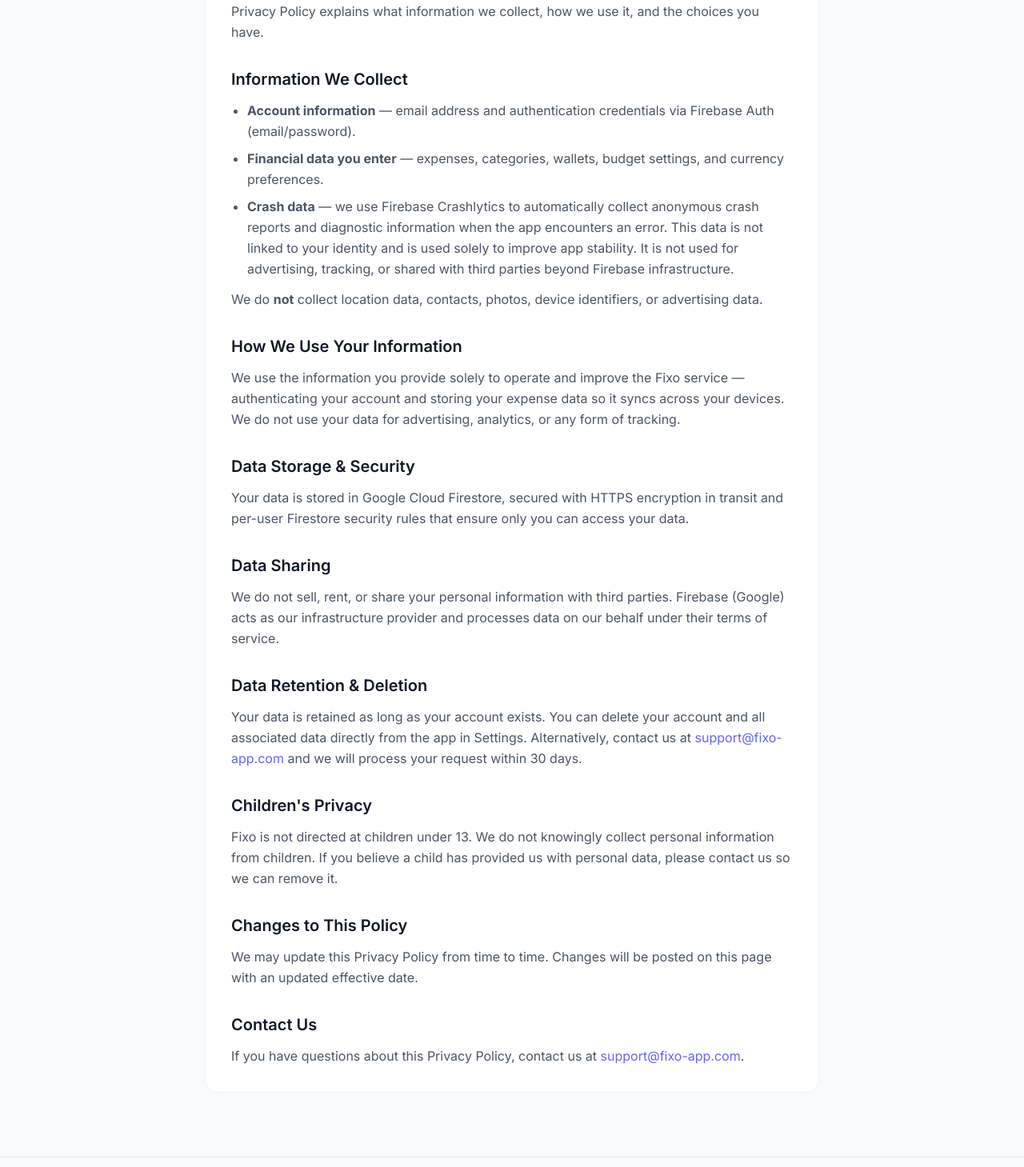
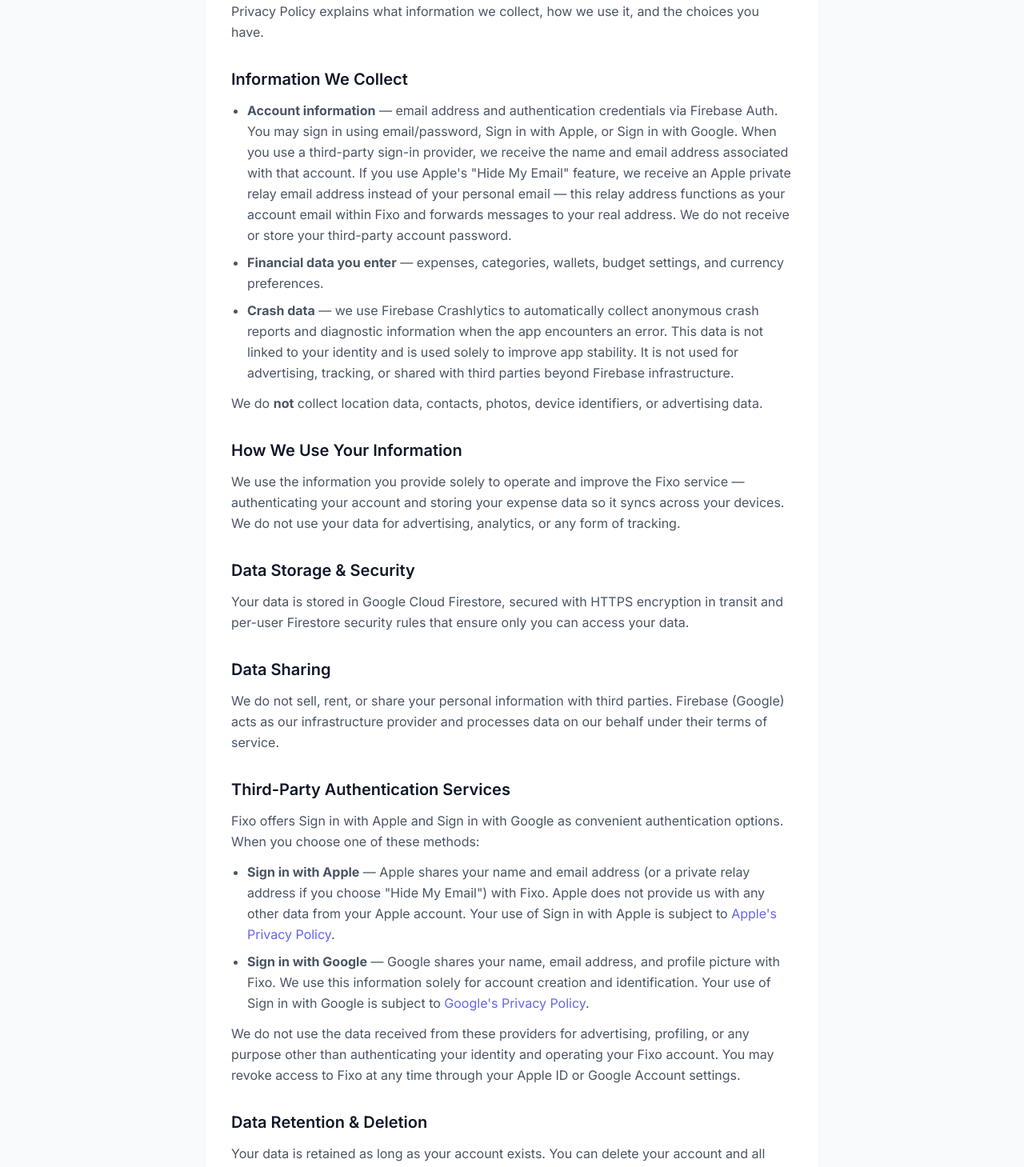
Before and after one commit to fixo-app-com/web, a React (Vite) app: page /privacy in a window 1280 px wide. Shown: the part 322-1781 px from the top of the page at 80% size. Built offline with nearby package versions, Linux system fonts and the light colour scheme.

Commit message:
update policies

```diff
--- a/src/pages/PrivacyPolicyPage.tsx
+++ b/src/pages/PrivacyPolicyPage.tsx
@@ -11,7 +11,7 @@
         <div className="bg-white rounded-2xl border border-gray-100 p-8">
           <h1 className="text-3xl font-bold mb-2">Privacy Policy</h1>
           <p className="text-sm text-gray-400 mb-8">
-            Effective date: March 1, 2026
+            Effective date: March 5, 2026
           </p>
 
           <section className="mb-8">
@@ -30,7 +30,15 @@
             <ul className="list-disc pl-5 text-gray-600 leading-relaxed space-y-2">
               <li>
                 <strong>Account information</strong> — email address and
-                authentication credentials via Firebase Auth (email/password).
+                authentication credentials via Firebase Auth. You may sign in
+                using email/password, Sign in with Apple, or Sign in with
+                Google. When you use a third-party sign-in provider, we
+                receive the name and email address associated with that
+                account. If you use Apple's "Hide My Email" feature, we
+                receive an Apple private relay email address instead of your
+                personal email — this relay address functions as your account
+                email within Fixo and forwards messages to your real address.
+                We do not receive or store your third-party account password.
               </li>
               <li>
                 <strong>Financial data you enter</strong> — expenses,
@@ -86,6 +94,57 @@
 
           <section className="mb-8">
             <h2 className="text-xl font-semibold mb-3">
+              Third-Party Authentication Services
+            </h2>
+            <p className="text-gray-600 leading-relaxed mb-3">
+              Fixo offers Sign in with Apple and Sign in with Google as
+              convenient authentication options. When you choose one of these
+              methods:
+            </p>
+            <ul className="list-disc pl-5 text-gray-600 leading-relaxed space-y-2">
+              <li>
+                <strong>Sign in with Apple</strong> — Apple shares your name
+                and email address (or a private relay address if you choose
+                "Hide My Email") with Fixo. Apple does not provide us with any
+                other data from your Apple account. Your use of Sign in with
+                Apple is subject to{" "}
+                <a
+                  href="https://www.apple.com/legal/privacy/"
+                  target="_blank"
+                  rel="noopener noreferrer"
+                  className="text-fixo-500 hover:underline"
+                >
+                  Apple's Privacy Policy
+                </a>
+                .
+              </li>
+              <li>
+                <strong>Sign in with Google</strong> — Google shares your name,
+                email address, and profile picture with Fixo. We use this
+                information solely for account creation and identification. Your
+                use of Sign in with Google is subject to{" "}
+                <a
+                  href="https://policies.google.com/privacy"
+                  target="_blank"
+                  rel="noopener noreferrer"
+                  className="text-fixo-500 hover:underline"
+                >
+                  Google's Privacy Policy
+                </a>
+                .
+              </li>
+            </ul>
+            <p className="text-gray-600 leading-relaxed mt-3">
+              We do not use the data received from these providers for
+              advertising, profiling, or any purpose other than authenticating
+              your identity and operating your Fixo account. You may revoke
+              access to Fixo at any time through your Apple ID or Google
+              Account settings.
+            </p>
+          </section>
+
+          <section className="mb-8">
+            <h2 className="text-xl font-semibold mb-3">
               Data Retention &amp; Deletion
             </h2>
             <p className="text-gray-600 leading-relaxed">
@@ -98,7 +157,10 @@
               >
                 support@fixo-app.com
               </a>{" "}
-              and we will process your request within 30 days.
+              and we will process your request within 30 days. If you signed up
+              via Apple or Google, deleting your Fixo account also removes all
+              data we hold — you may additionally revoke Fixo's access from
+              your Apple ID or Google Account settings.
             </p>
           </section>
 
--- a/src/pages/SupportPage.tsx
+++ b/src/pages/SupportPage.tsx
@@ -27,17 +27,72 @@
           </section>
 
           <section className="mb-8">
+            <h2 className="text-xl font-semibold mb-3">
+              Signing In with Apple or Google
+            </h2>
+            <p className="text-gray-600 leading-relaxed mb-3">
+              Fixo supports Sign in with Apple and Sign in with Google for
+              fast, secure account creation. Here are some things to keep in
+              mind:
+            </p>
+            <ul className="list-disc pl-5 text-gray-600 leading-relaxed space-y-2">
+              <li>
+                <strong>Apple "Hide My Email"</strong> — if you chose to hide
+                your email during Apple sign-in, Fixo receives a unique private
+                relay address (e.g. abc123@privaterelay.appleid.com). All our
+                emails will be sent to this relay and forwarded to your real
+                inbox by Apple. You can manage relay addresses in{" "}
+                <strong>Settings &gt; Apple ID &gt; Sign-In &amp; Security &gt;
+                  Hide My Email</strong> on your Apple device.
+              </li>
+              <li>
+                <strong>Google account</strong> — we receive your name, email,
+                and profile picture from Google, used solely to create and
+                identify your Fixo account.
+              </li>
+              <li>
+                <strong>Switching sign-in methods</strong> — your account is
+                linked to the method you used to sign up. If you need to change
+                your sign-in method, contact us at{" "}
+                <a
+                  href="mailto:support@fixo-app.com"
+                  className="text-fixo-500 hover:underline"
+                >
+                  support@fixo-app.com
+                </a>
+                .
+              </li>
+            </ul>
+          </section>
+
+          <section className="mb-8">
             <h2 className="text-xl font-semibold mb-3">Account Deletion</h2>
-            <p className="text-gray-600 leading-relaxed">
-              To delete your account and all associated data, email{" "}
+            <p className="text-gray-600 leading-relaxed mb-3">
+              You can delete your account and all associated data directly from
+              the app in <strong>Settings</strong>. Alternatively, email{" "}
               <a
                 href="mailto:support@fixo-app.com"
                 className="text-fixo-500 hover:underline"
               >
                 support@fixo-app.com
               </a>{" "}
-              with the email address linked to your account. We will process
+              with the email address linked to your account and we will process
               your request within 30 days.
+            </p>
+            <p className="text-gray-600 leading-relaxed">
+              If you signed up with Apple or Google, we also recommend revoking
+              Fixo's access from your Apple ID settings (
+              <strong>Settings &gt; Apple ID &gt; Sign-In &amp; Security &gt;
+                Sign in with Apple</strong>) or your{" "}
+              <a
+                href="https://myaccount.google.com/permissions"
+                target="_blank"
+                rel="noopener noreferrer"
+                className="text-fixo-500 hover:underline"
+              >
+                Google Account permissions
+              </a>
+              .
             </p>
           </section>
 
@@ -47,6 +102,10 @@
               To learn how we handle your data, read our{" "}
               <Link to="/privacy" className="text-fixo-500 hover:underline">
                 Privacy Policy
+              </Link>{" "}
+              and{" "}
+              <Link to="/terms" className="text-fixo-500 hover:underline">
+                Terms of Service
               </Link>
               .
             </p>
--- a/src/pages/TermsOfServicePage.tsx
+++ b/src/pages/TermsOfServicePage.tsx
@@ -12,7 +12,7 @@
         <div className="bg-white rounded-2xl border border-gray-100 p-8">
           <h1 className="text-3xl font-bold mb-2">Terms of Service</h1>
           <p className="text-sm text-gray-400 mb-8">
-            Effective date: February 28, 2026
+            Effective date: March 5, 2026
           </p>
 
           <section className="mb-8">
@@ -40,12 +40,20 @@
 
           <section className="mb-8">
             <h2 className="text-xl font-semibold mb-3">3. User Accounts</h2>
+            <p className="text-gray-600 leading-relaxed mb-3">
+              You must create an account to use Fixo. You may register using
+              email/password, Sign in with Apple, or Sign in with Google. You
+              are responsible for maintaining the confidentiality of your account
+              credentials and for all activity that occurs under your account.
+              You must provide accurate and complete information when creating
+              your account and notify us immediately of any unauthorized use.
+            </p>
             <p className="text-gray-600 leading-relaxed">
-              You must create an account to use Fixo. You are responsible for
-              maintaining the confidentiality of your account credentials and for
-              all activity that occurs under your account. You must provide
-              accurate and complete information when creating your account and
-              notify us immediately of any unauthorized use.
+              When you authenticate through Apple or Google, your use of those
+              services is governed by their respective terms and privacy
+              policies. Fixo is not responsible for the practices of third-party
+              authentication providers. You may revoke Fixo's access at any time
+              from your Apple ID or Google Account settings.
             </p>
           </section>
 
@@ -108,8 +116,12 @@
             <p className="text-gray-600 leading-relaxed">
               We may suspend or terminate your access to the App at any time,
               with or without cause, and with or without notice. You may delete
-              your account at any time from within the App. Upon termination, all
-              data associated with your account will be permanently deleted.
+              your account at any time from within the App's Settings. Upon
+              deletion, all data associated with your account — including
+              expenses, categories, wallets, and personal information — will be
+              permanently removed from our servers. If you signed up using Sign
+              in with Apple or Sign in with Google, we recommend also revoking
+              Fixo's access from your Apple ID or Google Account settings.
             </p>
           </section>
 
```
Also changed, not shown: src/components/HowItWorks/HowItWorks.tsx (+9 -4 lines).
